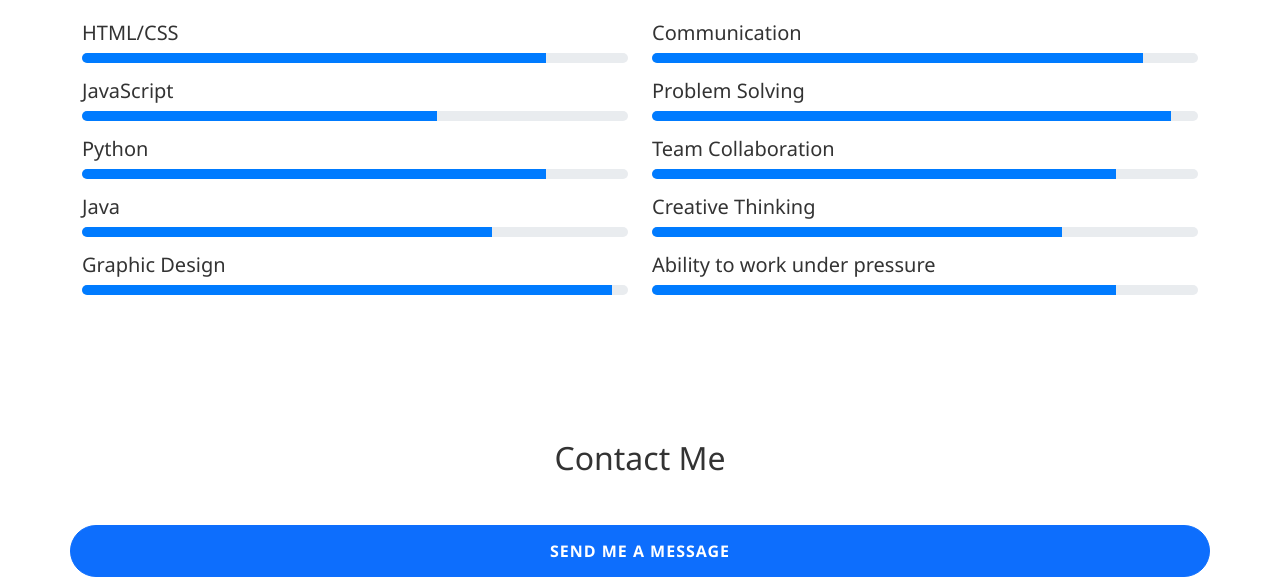
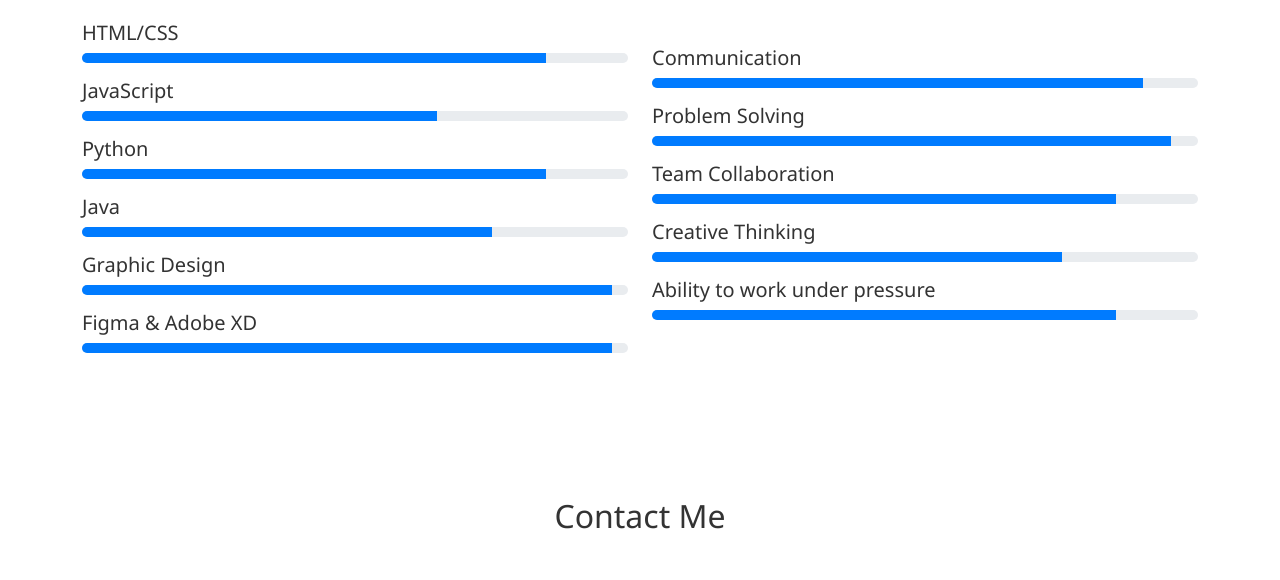
Before and after one commit to iSaacBaYor/Portfolio, a plain HTML site: page index.html in a window 1280 px wide. Shown: the part 4025-4605 px from the top of the page. Drawn offline with nearby package versions, Linux system fonts and the light colour scheme.

Commit message:
Done with all changes

```diff
--- a/index.html
+++ b/index.html
@@ -365,9 +365,15 @@
                         <div class="progress-bar" role="progressbar" style="width: 97%"></div>
                     </div>
                 </div>
+                <div class="skill-item mb-3">
+                    <h5>Figma & Adobe XD</h5>
+                    <div class="progress">
+                        <div class="progress-bar" role="progressbar" style="width: 97%"></div>
+                    </div>
+                </div>
             </div>
             <div class="col-md-6">
-                <h3 class="mb-4">Soft Skills</h3>
+                <h3 class="mb-4">Soft Skills</h3><br>
                 <div class="skill-item mb-3">
                     <h5>Communication</h5>
                     <div class="progress">
```
